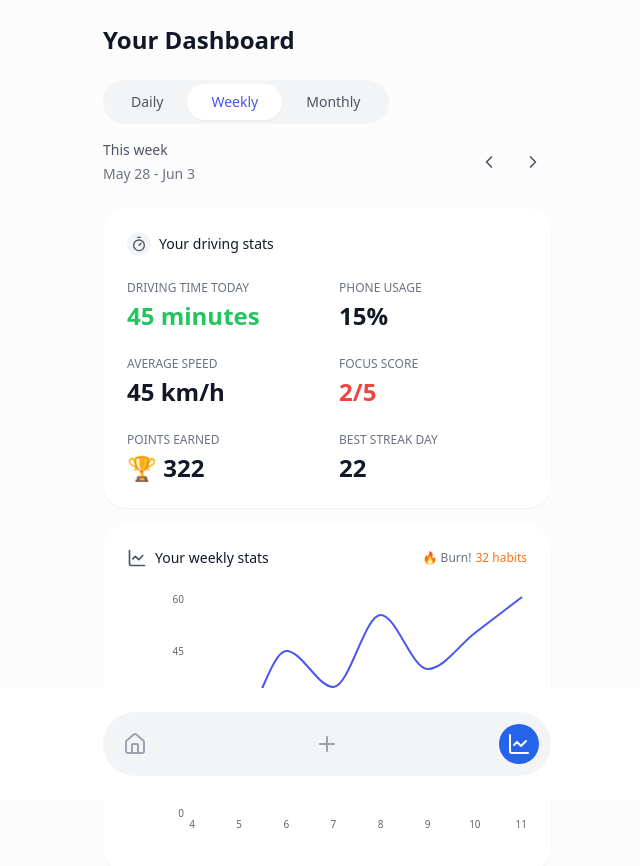
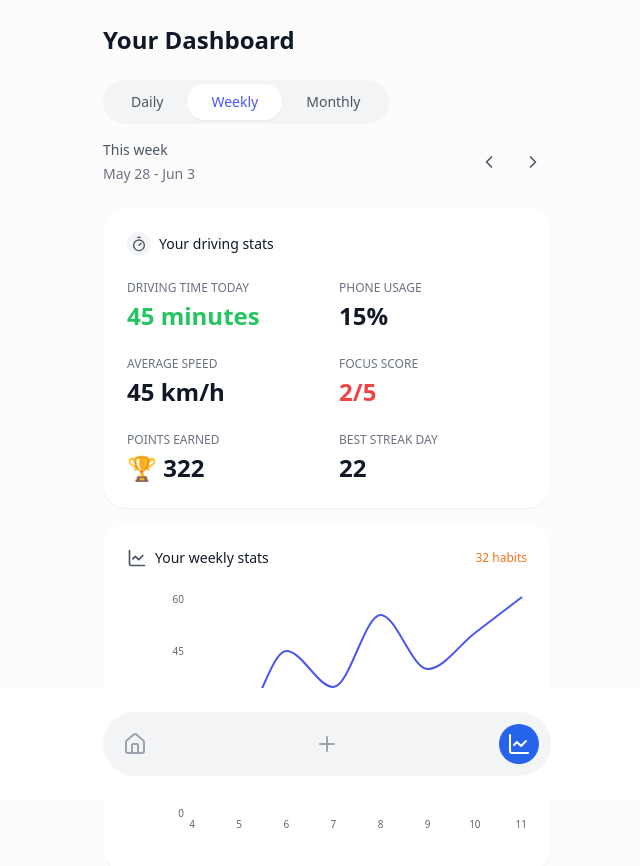
Before and after one commit to pierdiruzza/qosho, a React (Vite) app: page /dashboard in a window 1280 px wide. Shown: the top 866 px of the page, without its empty margins (313-953 px from the left). Built offline with nearby package versions, Linux system fonts and the light colour scheme; a web font is replaced by a local one; what @supabase/auth-helpers-react would draw is missing.

Commit message:
Remove specified text from code
[skip gpt_engineer]

```diff
--- a/src/components/SafetyStats.tsx
+++ b/src/components/SafetyStats.tsx
@@ -70,7 +70,6 @@ const SafetyStats = () => {
               <h3 className="text-xs md:text-sm font-medium text-gray-900">Your weekly stats</h3>
             </div>
             <div className="flex items-center gap-1">
-              <span className="text-[10px] md:text-xs text-gray-500">🔥 Burn!</span>
               <span className="text-[10px] md:text-xs text-orange-500">32 habits</span>
             </div>
           </div>
```
